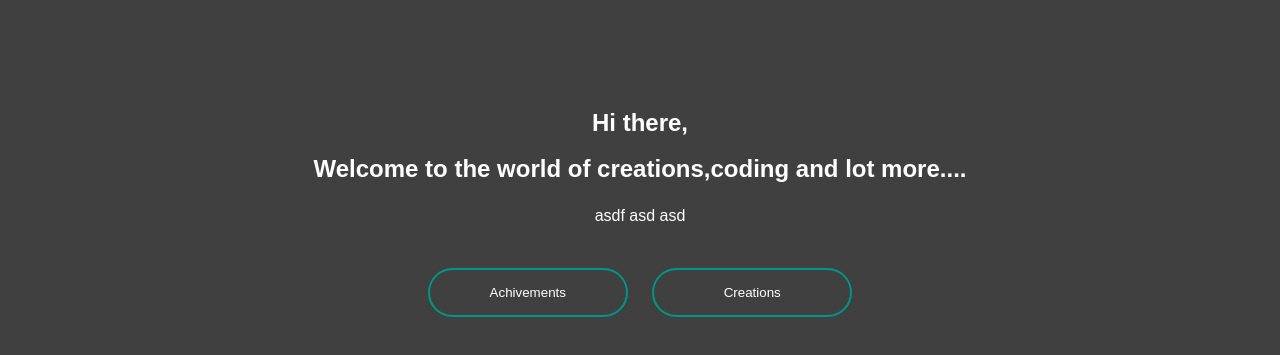
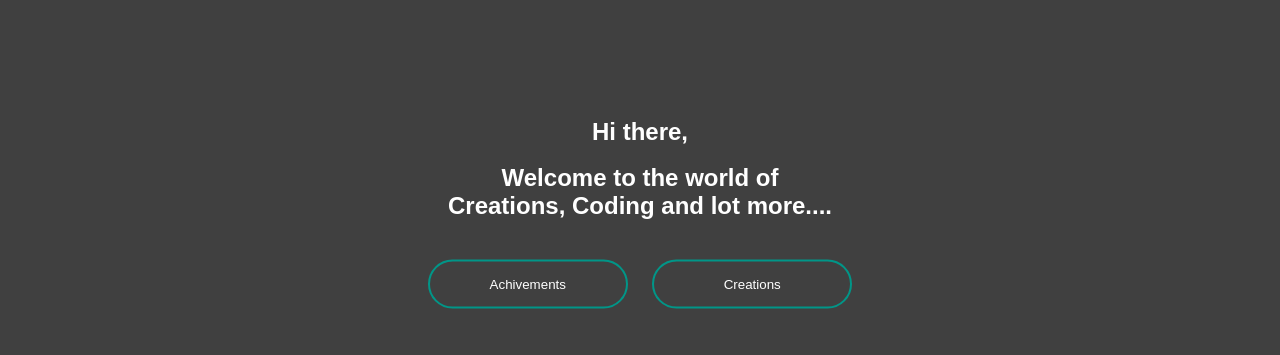
Before and after one commit to Arjun2007-kade/w, a plain HTML site: page index.html in a window 1280 px wide. Shown: the part 177-532 px from the top of the page. Drawn offline with Linux system fonts and the light colour scheme.

Commit message:
Add files via upload

```diff
--- a/index.html
+++ b/index.html
@@ -5,12 +5,13 @@
         <link rel="stylesheet" href="style.css">
     </head>
     <body>
+
         <body background="web2.jpg">
         <div class="banner">
             <div class="navbar">
                 <img src="logo.png" class="logo">
                 <ul>
-                    <li><a href="#">Home</a></li>
+                    <li><a href="google.co.in">Home</a></li>
                     <li><a href="#">About</a></li>
                     <li><a href="#">Skills</a></li>
                     <li><a href="#">Work</a></li>
@@ -21,8 +22,8 @@
             <div class="content">
                 <h2>Hi there,</h2>
                 <br>
-                <h2>Welcome to the world of creations,coding and lot more....</h2>
-                <p>asdf asd asd </p>
+                <h2>Welcome to the world of<br> Creations, Coding and lot more....</h2>
+                <p></p>
                 <div>
                     <button type="button"><span></span>Achivements</button>
                     <button type="button"><span></span>Creations</button>
```
